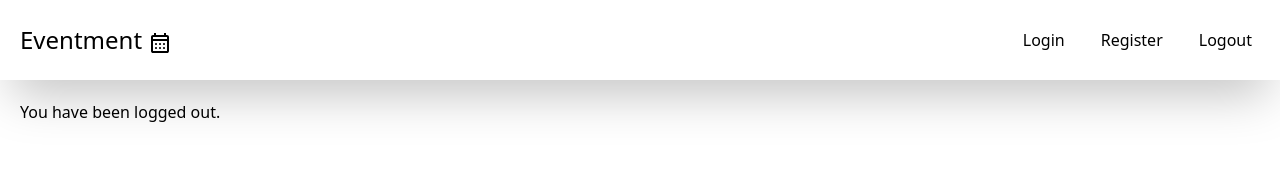
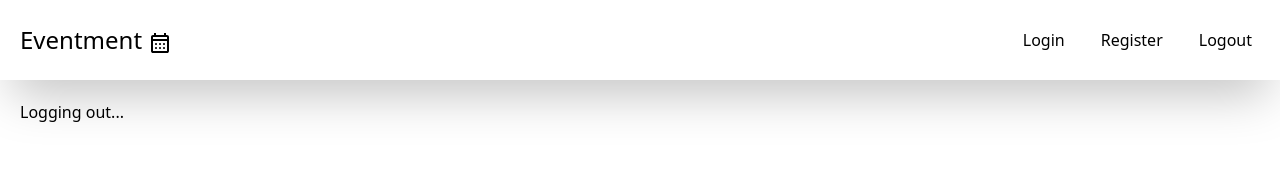
Before and after one commit to Syntrice/eventment, a Next.js app: page /logout in a window 1280 px wide. Shown: the top 194 px of the page. Built offline with nearby package versions, Linux system fonts and the light colour scheme.

Commit message:
feat: Implement sign out page

```diff
--- a/src/app/logout/page.tsx
+++ b/src/app/logout/page.tsx
@@ -1,7 +1,14 @@
+"use client"
+
+import { signOut } from "next-auth/react"
+
 export default function Logout() {
   return (
-    <main className="p-5">
-      <p>You have been logged out.</p>
-    </main>
+    signOut({ redirectTo: "/" }),
+    (
+      <main className="p-5">
+        <p>Logging out...</p>
+      </main>
+    )
   )
 }
```
